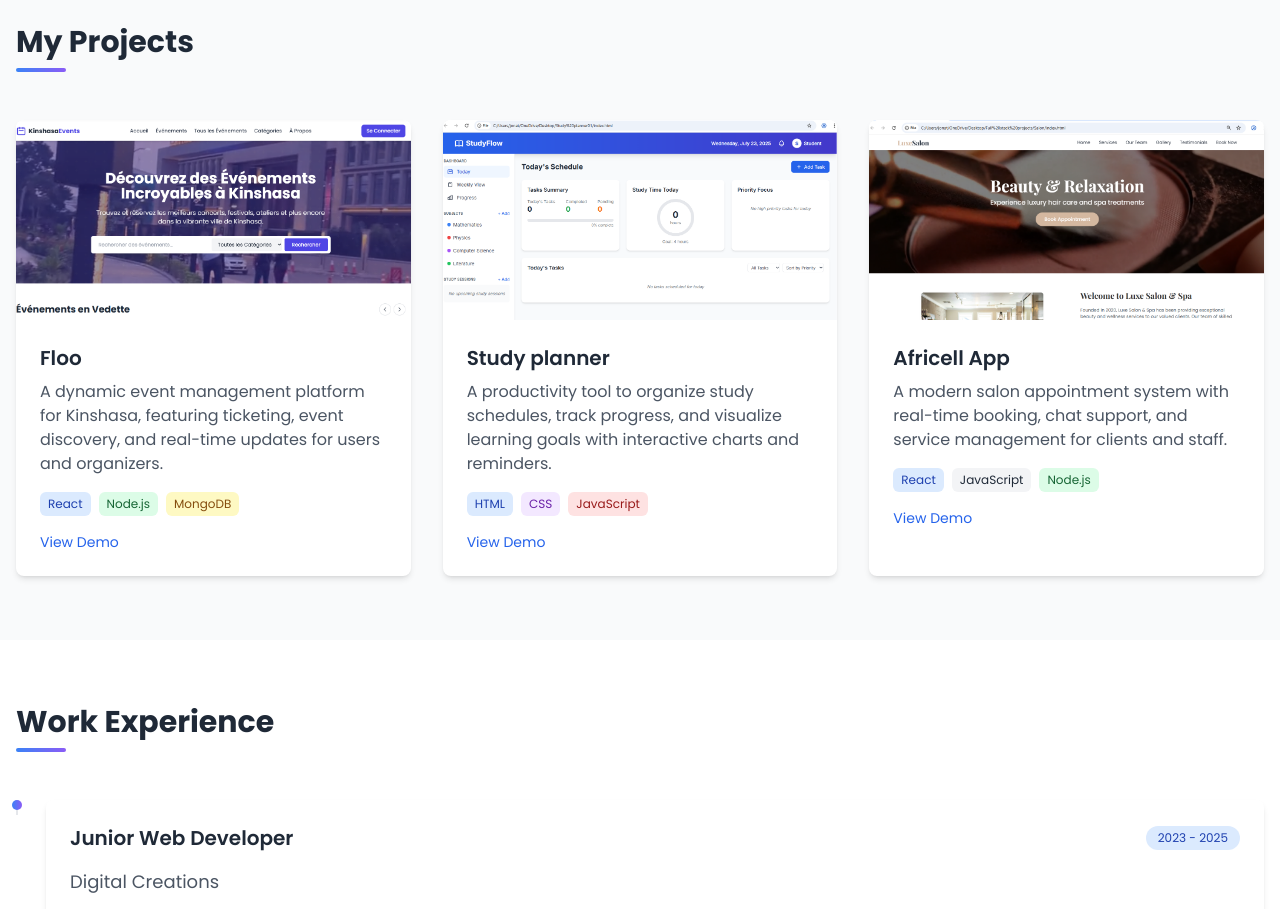
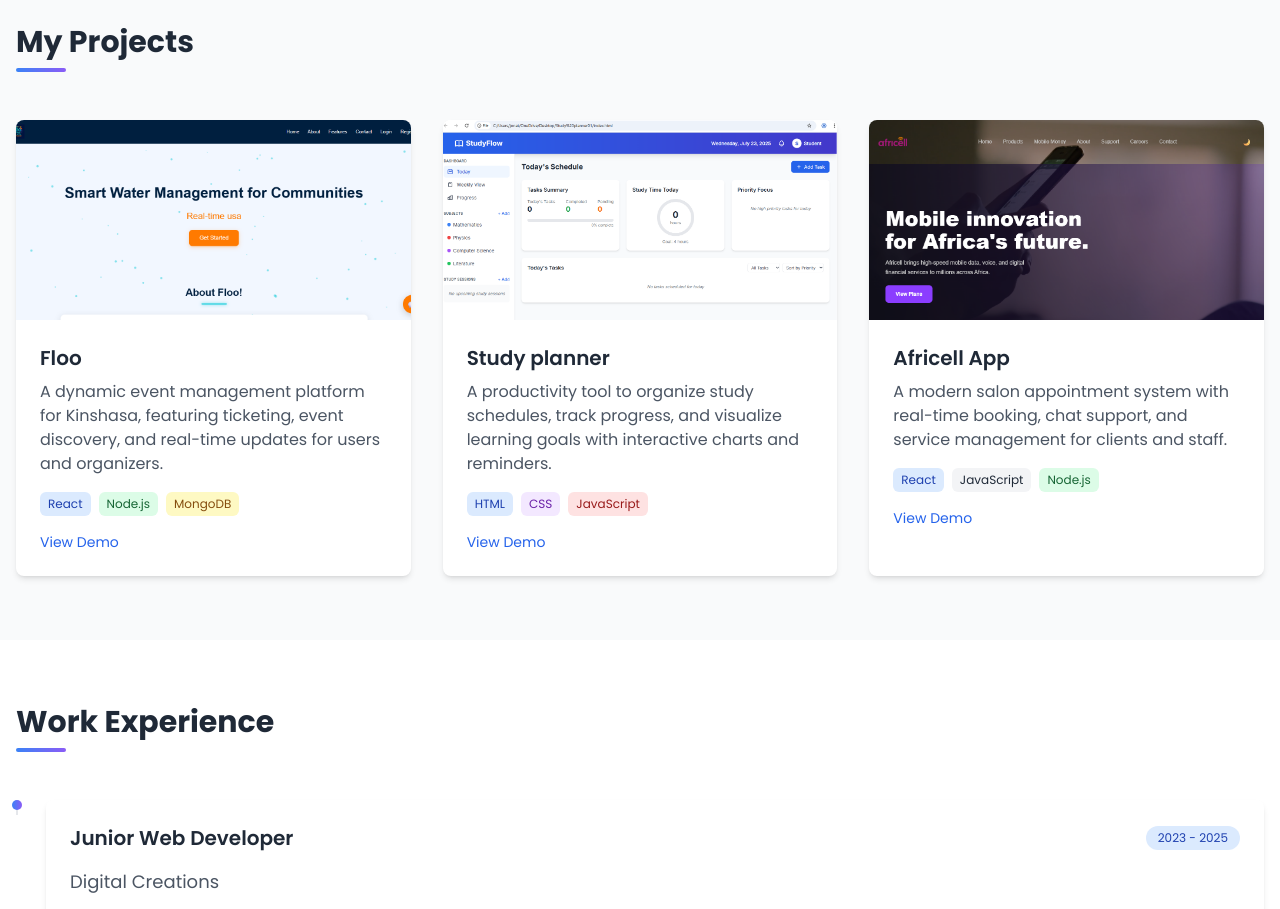
Before and after one commit to Jonathankokopa/Jow_Portofolio, a plain HTML site: page index.html in a window 1280 px wide. Shown: the part 2120-3029 px from the top of the page. Drawn offline with nearby package versions, Linux system fonts and the light colour scheme.

```diff
--- a/index.html
+++ b/index.html
@@ -303,7 +303,7 @@
                 <!-- Project 1 -->
                 <div class="project-card bg-white dark:bg-gray-700 rounded-lg overflow-hidden shadow-md fade-in">
                     <div class="project-image-container">
-                        <img src="Kinshasaevent.png" alt="Kinshasa Events" class="project-image">
+                        <img src="Floo.png" alt="Kinshasa Events" class="project-image">
                     </div>
                     <div class="p-6">
                         <h3 class="text-xl font-semibold mb-2">Floo</h3>
@@ -341,7 +341,7 @@
                 <!-- Project 3 -->
                 <div class="project-card bg-white dark:bg-gray-700 rounded-lg overflow-hidden shadow-md fade-in" style="animation-delay: 0.4s;">
                     <div class="project-image-container">
-                        <img src="Salon.png" alt="Makeup Salon" class="project-image">
+                        <img src="Africell.png" alt="Makeup Salon" class="project-image">
                     </div>
                     <div class="p-6">
                         <h3 class="text-xl font-semibold mb-2">Africell App</h3>
```
